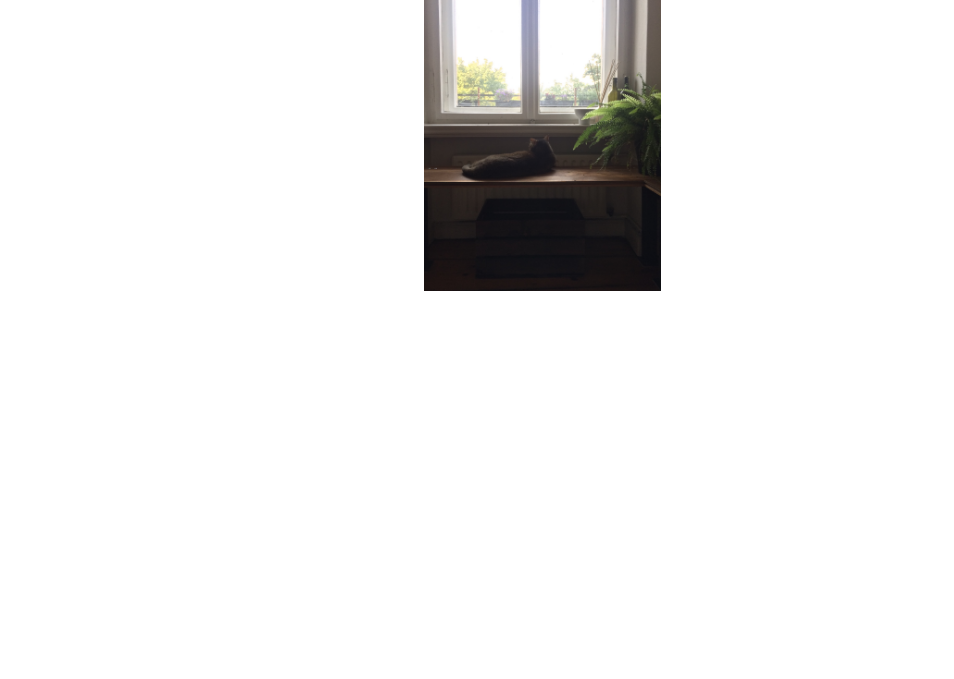
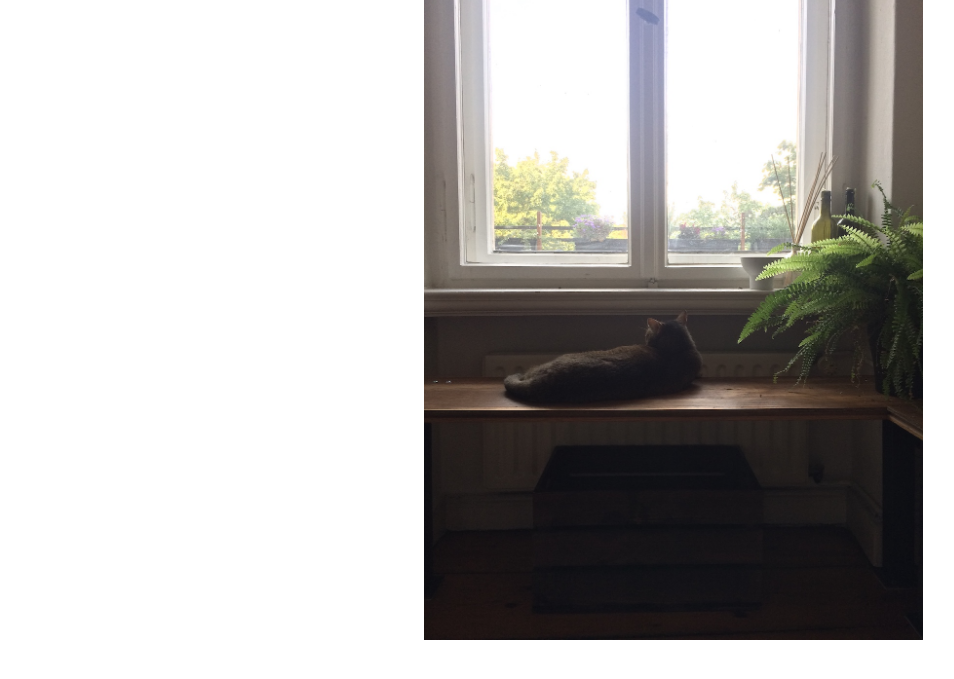
Before and after one commit to russellmorgan/writers-blog, a website: page contact.html in a window 1280 px wide. Shown: the part 171-850 px from the top of the page, without its empty margins (32-986 px from the left). Before the commit the page ends 800 px from the top, so only its background shows below. Drawn offline with Linux system fonts and the light colour scheme.

Commit message:
Adjusted image sizes

```diff
--- a/contact.html
+++ b/contact.html
@@ -26,7 +26,7 @@
             <div class="v-space-1">
               Email: <a href="mailto:sj.edelbaum@gmail.com">sj.edelbaum@gmail.com</a>
               <div class="columns v-space-1">
-                <div class="column is-4">
+                <div class="column is-8">
                   <img src="img/sus-cat.jpg">
                 </div>
               </div>
```
Also changed, not shown: index.html (+1 -1 lines).
